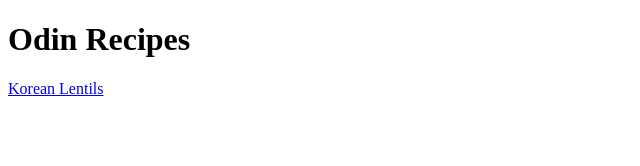
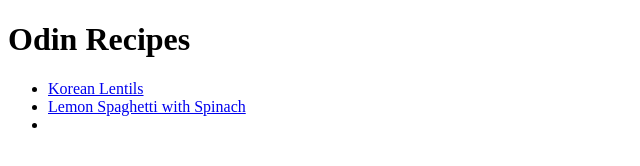
Before and after one commit to tersitup/odin-recipes, a plain HTML site: page index.html in a window 1280 px wide. Shown: the whole page, without its empty margins (0-640 px from the left). Drawn offline with Linux system fonts and the light colour scheme.

Commit message:
Add ../index.html

```diff
--- a/index.html
+++ b/index.html
@@ -9,7 +9,12 @@
 <body>
     <h1>Odin Recipes</h1>
 
-    <a href="recipes/korean_lentils.html">Korean Lentils</a>
+    <ul>
+        <li><a href="recipes/korean_lentils.html">Korean Lentils</a></li>
+        <li><a href="recipes/lemon_spaghetti.html">Lemon Spaghetti with Spinach</a></li>
+        <li></li>
+    </ul>
+
 </body>
 
 </html>
```
